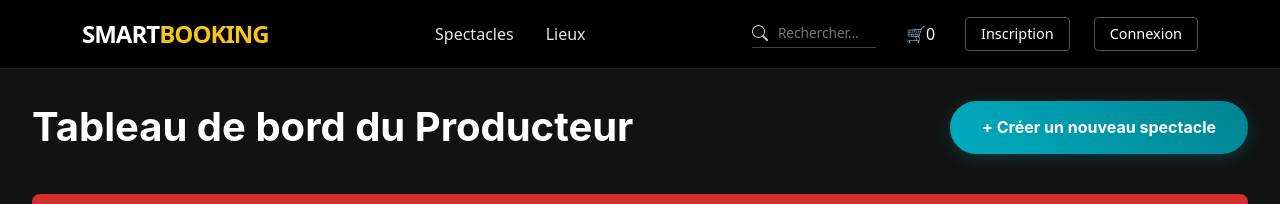
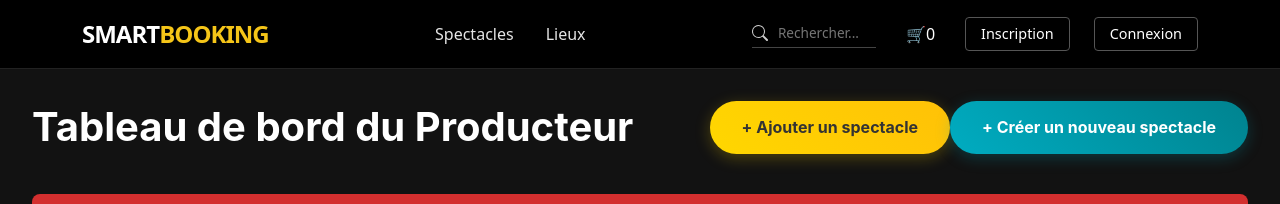
Before and after one commit to Losseni-dia/reservationsSpringBoot, a React (Vite) app in the folder frontend/: page /producer/dashboard in a window 1280 px wide. Shown: the top 204 px of the page. Built offline with nearby package versions, Linux system fonts and the light colour scheme; no server answers.

Commit message:
Ajouter bouton d'ajout de spectacle au dashboard producteur

```diff
--- a/frontend/src/pages/Producteur/Dashboard/ProducerDashboard.tsx
+++ b/frontend/src/pages/Producteur/Dashboard/ProducerDashboard.tsx
@@ -268,12 +268,20 @@ const ProducerDashboard: React.FC = () => {
     <div className={styles.dashboardContainer}>
       <header className={styles.dashboardHeader}>
         <h1 className={styles.dashboardTitle}>Tableau de bord du Producteur</h1>
+        <div>
+          <button
+            onClick={() => navigate("/admin/shows/add")}
+            className={styles.addShowButton}
+          >
+            + Ajouter un spectacle
+          </button>
           <button
             onClick={() => navigate("/create-show")}
             className={styles.createShowButton}
           >
             + Créer un nouveau spectacle
           </button>
+        </div>
       </header>
 
       {error && <div className={styles.errorBanner}>{error}</div>}
```
Also changed, not shown: 1 other file (tests, documents, lock files or other folders). Lines whose indentation alone changed are shown as unchanged.
